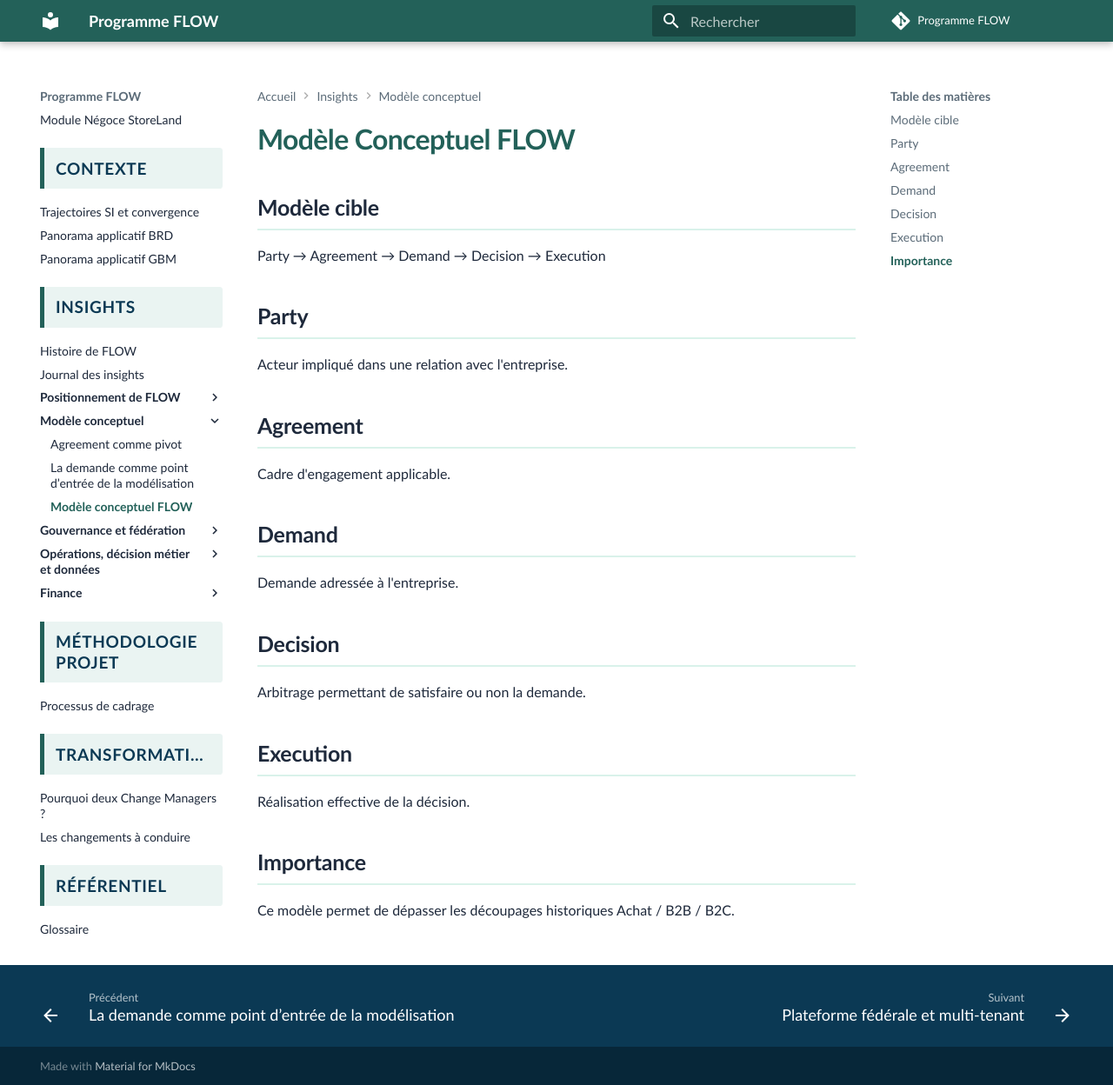
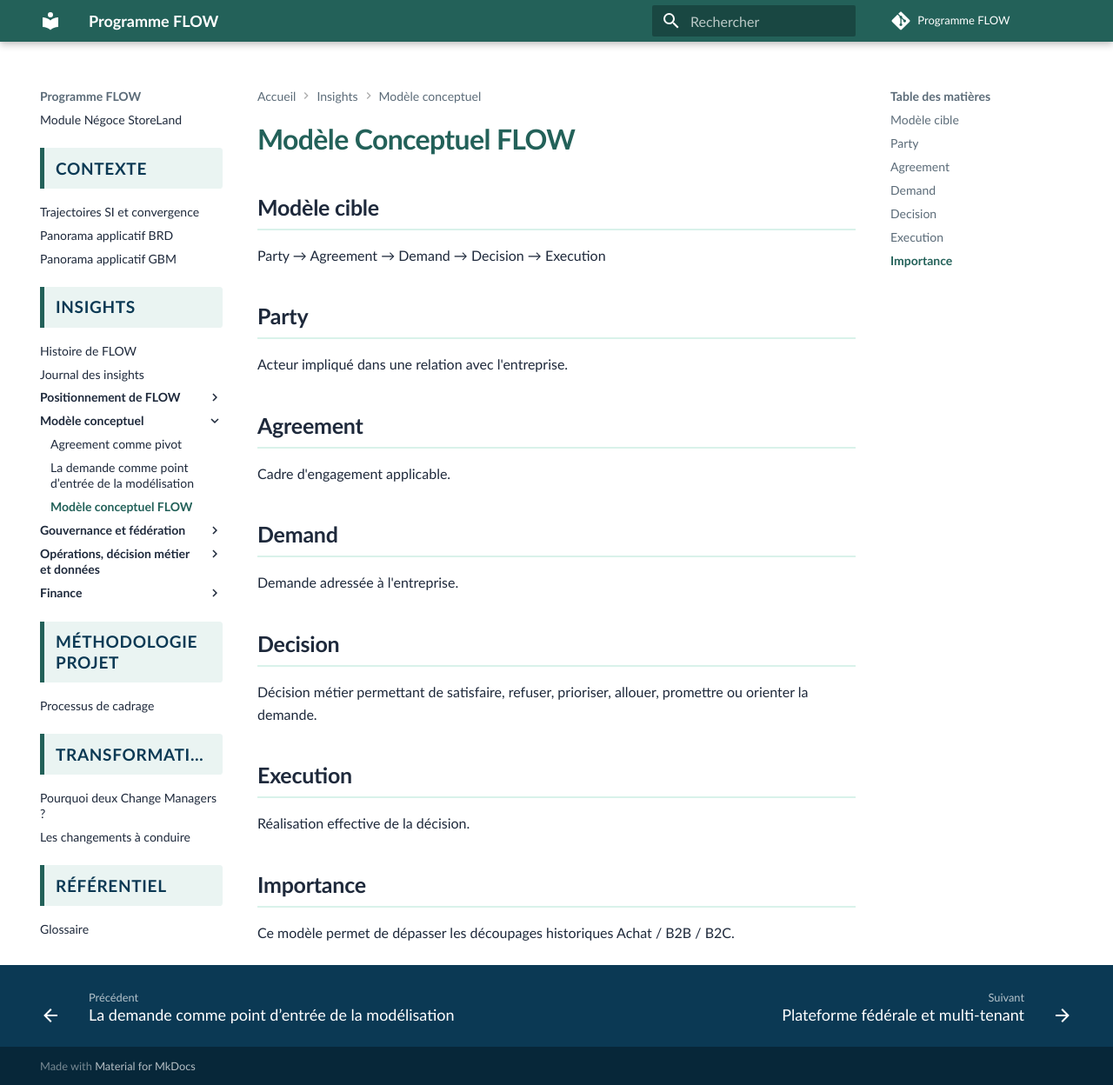
Before and after one commit to laurent-sintes/FLOW-Program, an MkDocs documentation site: the page built from docs/insights/modele-conceptuel-flow.md, in a window 1280 px wide and 1248 px high. Shown: the whole window at 87% size. Built offline with MkDocs 1.6.1 and Material for MkDocs 9.7.7, drawn with Linux system fonts in a browser that asks for light colours; comment, search, counter and statistics services are not loaded.

Commit message:
Clarifie Decision dans le modele conceptuel

```diff
--- a/docs/insights/modele-conceptuel-flow.md
+++ b/docs/insights/modele-conceptuel-flow.md
@@ -18,7 +18,7 @@ Cadre d'engagement applicable.
 Demande adressée à l'entreprise.
 
 ## Decision
-Arbitrage permettant de satisfaire ou non la demande.
+Décision métier permettant de satisfaire, refuser, prioriser, allouer, promettre ou orienter la demande.
 
 ## Execution
 Réalisation effective de la décision.
```
